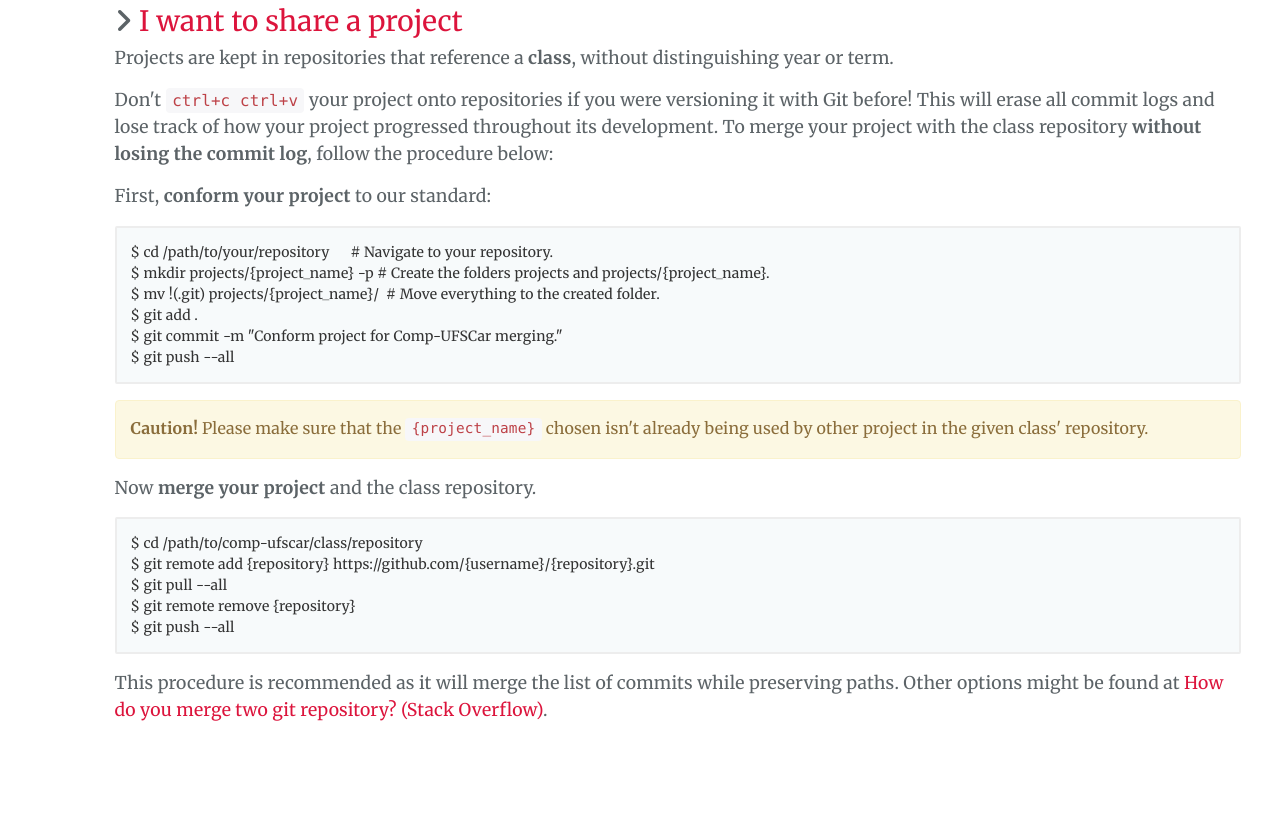
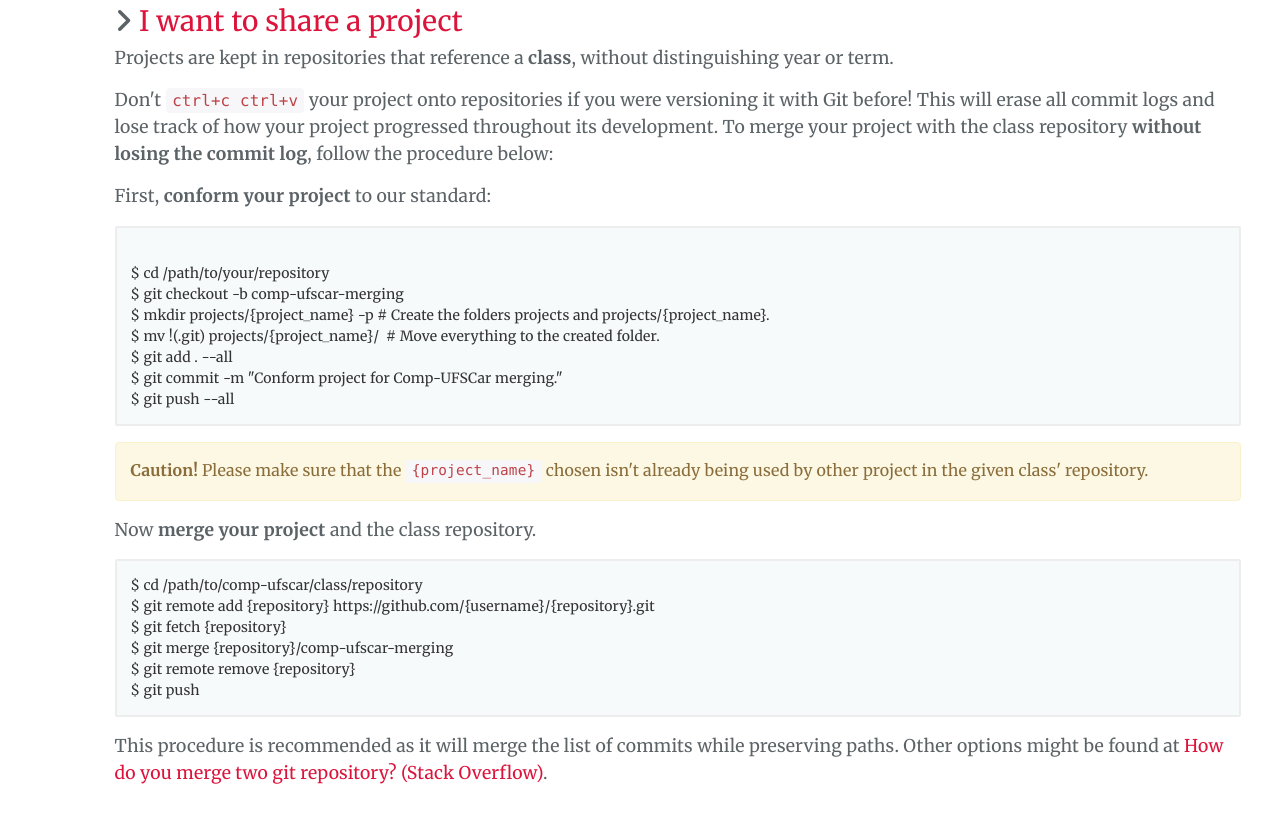
Before and after one commit to Comp-UFSCar/comp-ufscar.github.io, a website: page index.html in a window 1280 px wide. Shown: the part 1098-1920 px from the top of the page. Before the commit the page ends 1857 px from the top, so only its background shows below. Drawn offline with nearby package versions, Linux system fonts and the light colour scheme; some packages are replaced by stand-ins of ours; no server answers.

Commit message:
Fix merging instructions

```diff
--- a/index.html
+++ b/index.html
@@ -198,10 +198,12 @@
                         </p>
 
                         <pre class="code code-shell">
-$ cd /path/to/your/repository      # Navigate to your repository.
+
+$ cd /path/to/your/repository
+$ git checkout -b comp-ufscar-merging
 $ mkdir projects/{project_name} -p # Create the folders projects and projects/{project_name}.
 $ mv !(.git) projects/{project_name}/  # Move everything to the created folder.
-$ git add .
+$ git add . --all
 $ git commit -m "Conform project for Comp-UFSCar merging."
 $ git push --all</pre>
                         <p class="alert alert-warning">
@@ -217,10 +219,10 @@ $ git push --all</pre>
                         <pre class="code code-shell">
 $ cd /path/to/comp-ufscar/class/repository
 $ git remote add {repository} https://github.com/{username}/{repository}.git
-$ git pull --all
+$ git fetch {repository}
+$ git merge {repository}/comp-ufscar-merging
 $ git remote remove {repository}
-$ git push --all</pre>
-
+$ git push</pre>
 
                         <p>
                             This procedure is recommended as it will merge the
```
